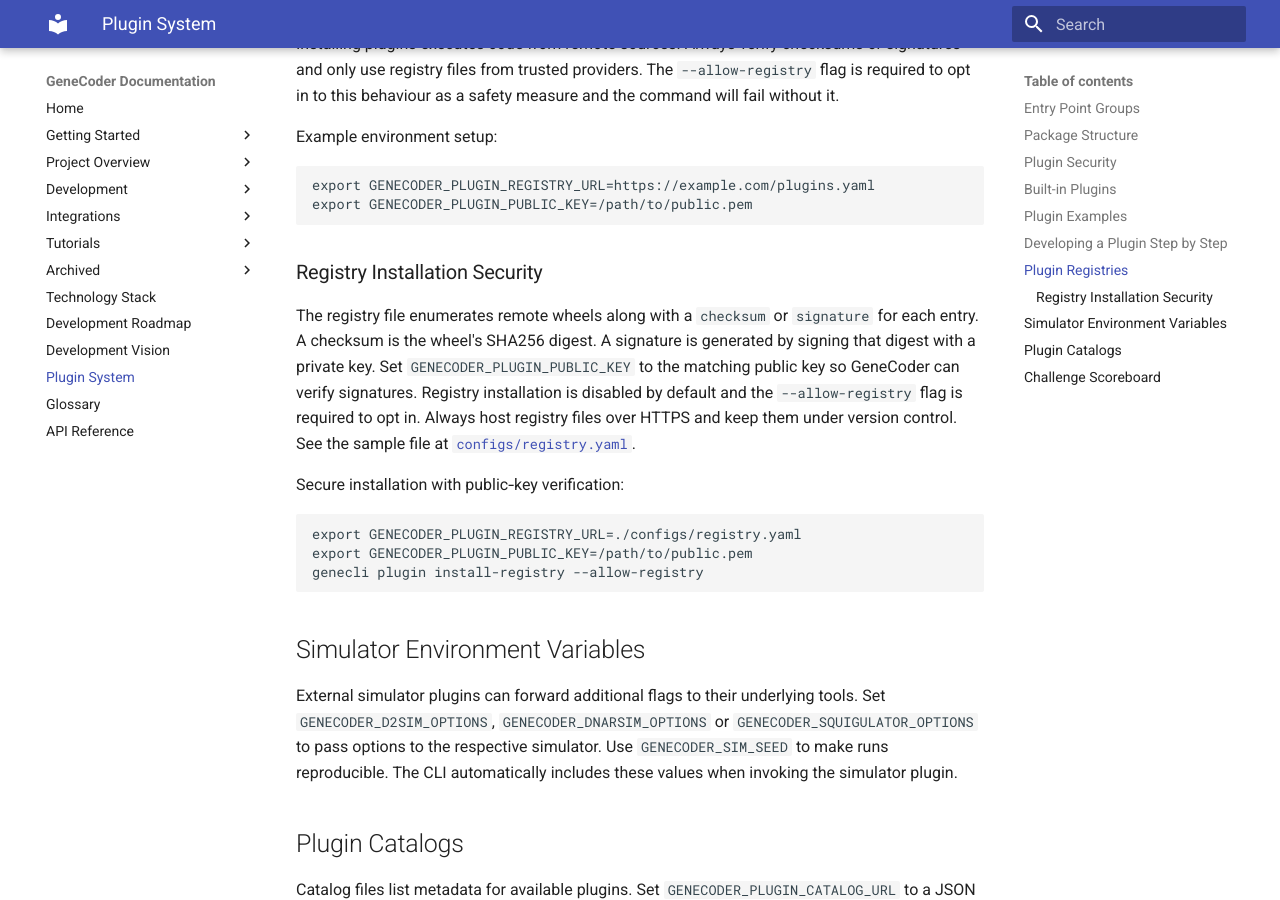
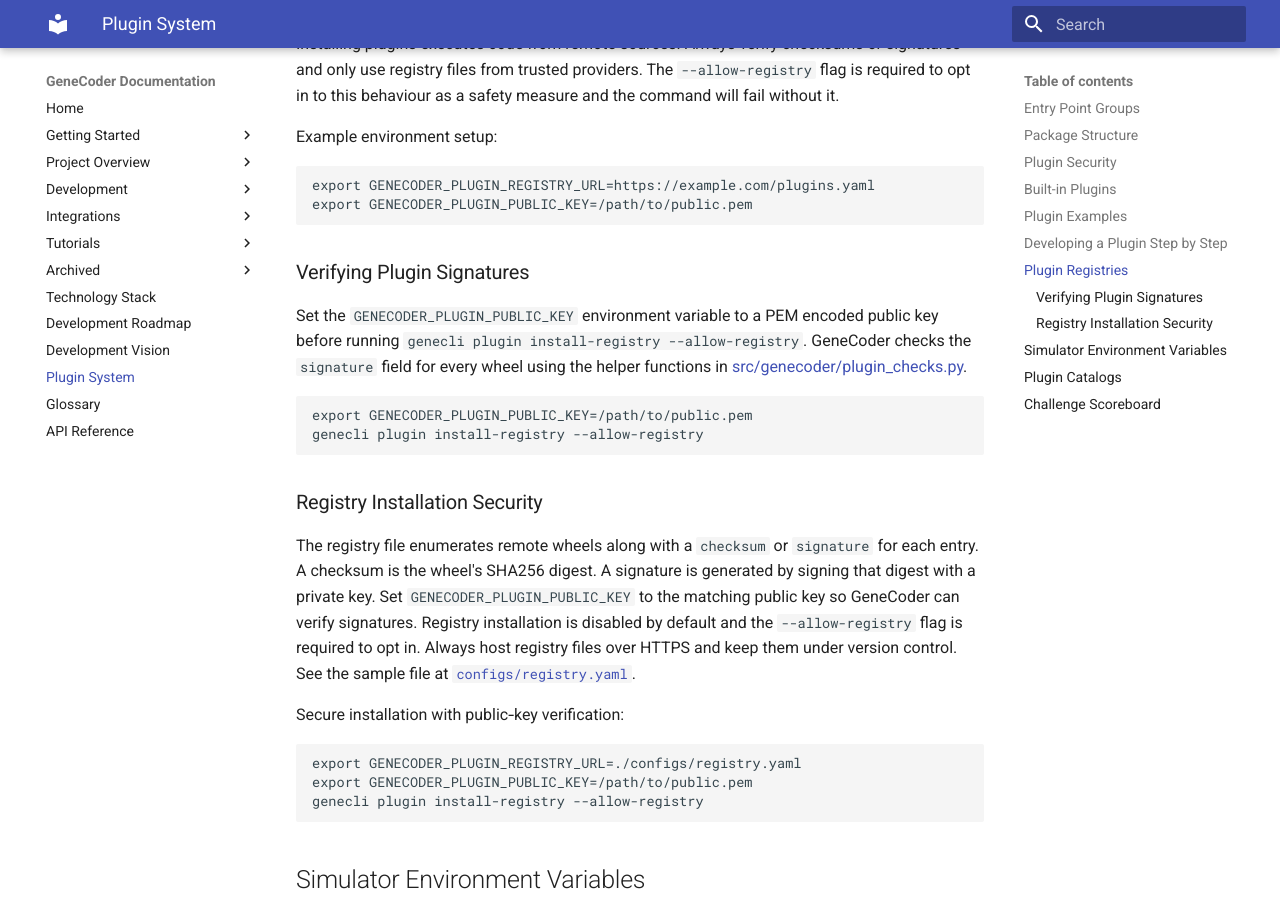
Before and after one commit to d0tTino/GeneCoder, an MkDocs documentation site: the page built from docs/plugins.md, in a window 1280 px wide and 900 px high, scrolled down 4468 px. Built offline with MkDocs 1.6.1 and Material for MkDocs 9.7.7, drawn with Linux system fonts in a browser that asks for light colours.

Commit message:
docs: add signature verification section

````diff
--- a/docs/plugins.md
+++ b/docs/plugins.md
@@ -223,6 +223,18 @@
 export GENECODER_PLUGIN_PUBLIC_KEY=/path/to/public.pem
 ```
 
+### Verifying Plugin Signatures
+
+Set the `GENECODER_PLUGIN_PUBLIC_KEY` environment variable to a PEM encoded
+public key before running `genecli plugin install-registry --allow-registry`.
+GeneCoder checks the `signature` field for every wheel using the helper
+functions in [src/genecoder/plugin_checks.py](../src/genecoder/plugin_checks.py).
+
+```bash
+export GENECODER_PLUGIN_PUBLIC_KEY=/path/to/public.pem
+genecli plugin install-registry --allow-registry
+```
+
 ### Registry Installation Security
 
 The registry file enumerates remote wheels along with a `checksum` or
````
